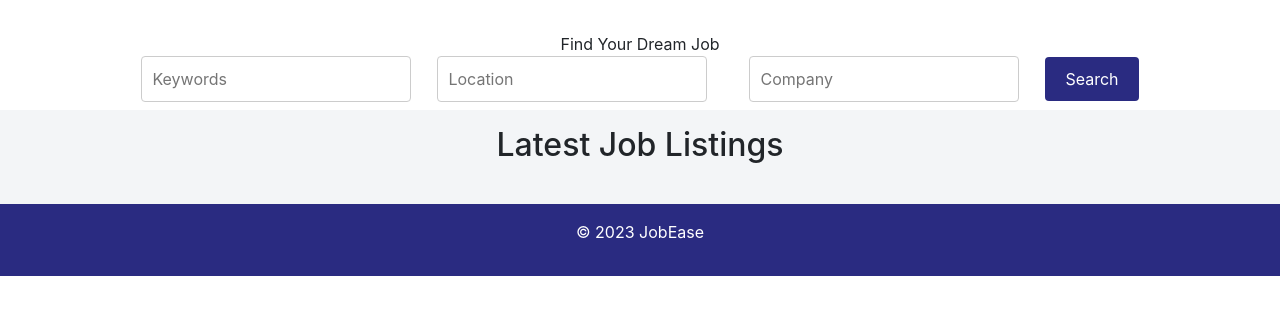
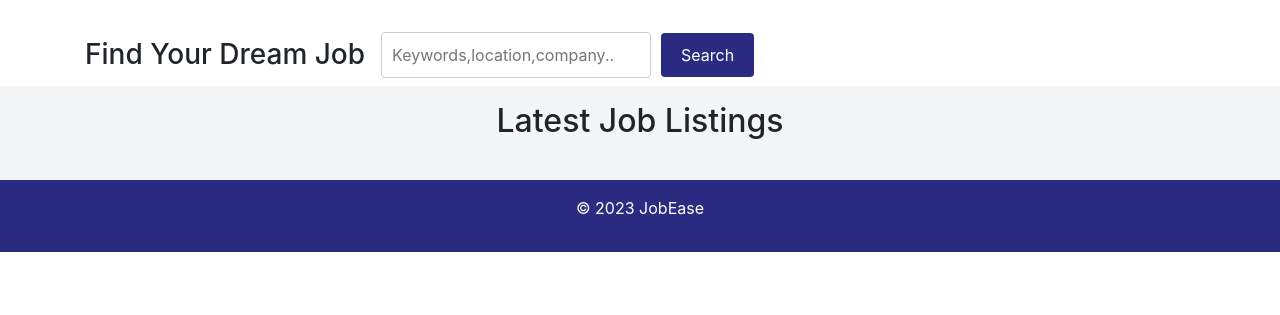
Before and after one commit to MBAREK0/first_oop, a PHP site: page /jobease-php-oop-master/index.php in a window 1280 px wide. Shown: the part 122-437 px from the top of the page. Run offline with PHP 8.4, Linux system fonts and the light colour scheme; the visitor is signed in with stand-in values (Sample User, id 1); data that the repository does not hold is empty; some libraries are stand-ins or nearby versions.

Commit message:
j'ai terminer la parter search

```diff
--- a/jobease-php-oop-master/dashboard/dashboard.php
+++ b/jobease-php-oop-master/dashboard/dashboard.php
@@ -265,7 +265,7 @@
                 </div>
                  <div class="mb-4">
                 <label for="image">Select Image:</label>
-                <input type="file" name="file" id="file-inp" onchange="showPreview(this)" accept=".jpg, .png,.jpeg,.gif" style ="bbackground-color:grey;">
+                <input type="file" name="file" id="file-inp" accept=".jpg, .png,.jpeg,.gif" style ="bbackground-color:grey;">
 
                 </div>
                 <div class="mb-4">
--- a/jobease-php-oop-master/index.php
+++ b/jobease-php-oop-master/index.php
@@ -86,22 +86,17 @@ $jobOffers = $dbOffer->getAllJobOffers();
 
 
 
-	<section action="#" method="get" class="search">
-		<h+2>Find Your Dream Job</h2>
-		<form class="form-inline">
+	<section action="#" method="get" class="search container">
+
+		<div class="search d-flex gap-3 align-items-center">
+		<h3 class="mr-3">Find Your Dream Job</h3>
 			<div class="form-group mb-2">
-				<input type="text" name="keywords" placeholder="Keywords">
+				<input type="text" name="keywords"  id="keywords" placeholder="Keywords,location,company..">
+			</div>
 
+			<button type="submit" onclick="search()" class="btn btn-primary mb-2">Search</button>
+			</div>
 
-			</div>
-			<div class="form-group mx-sm-3 mb-2">
-				<input type="text" name="location" placeholder="Location">
-			</div>
-			<div class="form-group mx-sm-3 mb-2">
-				<input type="text" name="company" placeholder="Company">
-			</div>
-			<button type="submit" class="btn btn-primary mb-2">Search</button>
-		</form>
 	</section>
 
 	<!--------------------------  card  --------------------->
@@ -109,43 +104,9 @@ $jobOffers = $dbOffer->getAllJobOffers();
 		<h2 class="text-center py-3">Latest Job Listings</h2>
 		<div class="container py-2">
 
-		<?php foreach ($jobOffers as $offer): ?>
-			<article class="postcard light green">
-				<a class="postcard__img_link" href="#">
-					<img class="postcard__img" src="../controls/uploads/<?php echo $offer['img']; ?>" alt="Image Title" />
-				</a>
-				<div class="postcard__text t-dark">
-					<h3 class="postcard__title green"><a href="#"><?php echo $offer['title']; ?></a></h3>
-					<div class="postcard__subtitle small">
-						<time datetime="2020-05-25 12:00:00">
-							<i class="fas fa-calendar-alt mr-2"></i><?php echo $offer['created_at']; ?>
-						</time>
-					</div>
-					<div class="postcard__bar"></div>
-					<div class="postcard__preview-txt"><?php echo $offer['description']; ?></div>
-					<ul class="postcard__tagbox">
-						<li class="tag__item"><i class="fas fa-tag mr-2"></i>Maroc</li>
-						<li class="tag__item"><i class="fas fa-clock mr-2"></i>55 mins.</li>
-						<?php
-						if($_SESSION['role'] === 'candidate'){
-						echo '  <li class="tag__item play green">';
-						echo '<a href="showinfo.php?offerid='.  $offer['id'] .' " ><i class="fas fa-play mr-2"></i>APPLY NOW</a>';
-						echo '  </li>';
-						}
-						?>
-						<?php
-						if($_SESSION['role'] === 'admin'){
-							echo'<a href="../controls/updateoffer.php?upofferid='.$offer['id'] .' " ><li class="tag__item"><i class="fas fa-clock mr-2"></i>update</li></a>';
-							echo'<a href="../controls/userinfo.php?offerid='.$offer['id'] .' " ><li class="tag__item"><i class="fas fa-clock mr-2"></i>delete.</li></a>';
+		<div id="result">
 
-
-
-						}
-						?>
-					</ul>
-				</div>
-			</article>
-			<?php endforeach; ?>
+		</div>
 
 		</div>
 	</section>
@@ -156,6 +117,22 @@ $jobOffers = $dbOffer->getAllJobOffers();
 	<footer>
 		<p>© 2023 JobEase </p>
 	</footer>
+	<script>
+        function search() {
+			var searchTerm = document.getElementById('keywords').value;
+			var xhr = new XMLHttpRequest();
+			xhr.open('GET', '../controls/userinfo.php?term=' + searchTerm, true);
+			xhr.onreadystatechange = function() {
+				if (xhr.readyState == 4 && xhr.status == 200) {
+				document.getElementById('result').innerHTML = xhr.responseText;
+
+				}
+				};
+				xhr.send();
+				}
+				search();
+
+    </script>
 </body>
 <script src="https://code.jquery.com/jquery-3.5.1.slim.min.js"></script>
 <script src="https://cdn.jsdelivr.net/npm/@popperjs/core@2.10.2/dist/umd/popper.min.js"></script>
--- a/jobease-php-oop-master/tarro.php
+++ b/jobease-php-oop-master/tarro.php
@@ -86,3 +86,9 @@ var_dump($_FILES);
 <!--
     strlen() : to count the caracters in string php
  -->
+
+ <!--
+
+
+ hamid lghlid
+  -->
```
Also changed, not shown: controls/userinfo.php (+66 -5 lines), README.md, controls/uploads/657c1201b8b44R.jpeg (added), controls/uploads/657c122e09f8bBACKGROUND.jpg (added), controls/uploads/657c2f753786aBACKGROUND.jpg (added), controls/uploads/657c35007515dBACKGROUND.jpg (added), controls/uploads/657c359c952b6Capture d’écran 2023-10-29 132103.png (added), jobease-php-oop-master/search.js (added).
